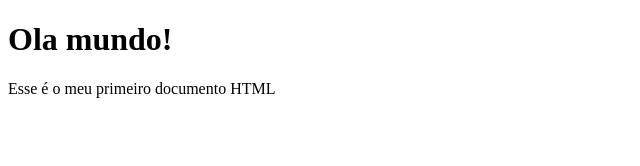
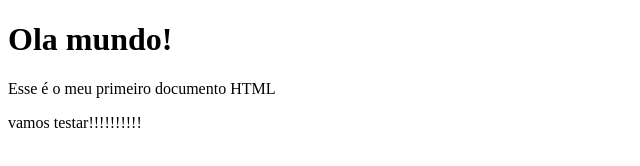
Before and after one commit to fpimentel89/pimentel, a plain HTML site: page index.html in a window 1280 px wide. Shown: the whole page, without its empty margins (0-640 px from the left). Drawn offline with Linux system fonts and the light colour scheme.

Commit message:
primeir1121o

```diff
--- a/index.html
+++ b/index.html
@@ -9,7 +9,7 @@
 <body>
     <h1>Ola mundo!</h1>
     <p>Esse é o meu primeiro documento HTML</p>
-
+    <p>vamos testar!!!!!!!!!!</p>
 
 </body>
 </html>
```
